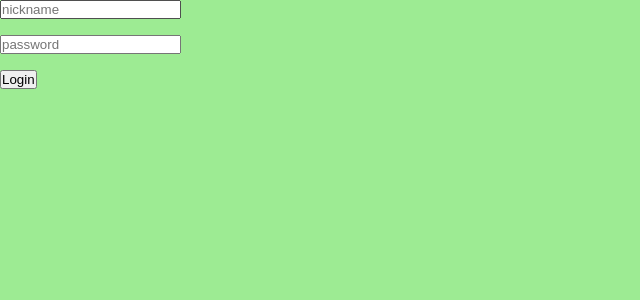
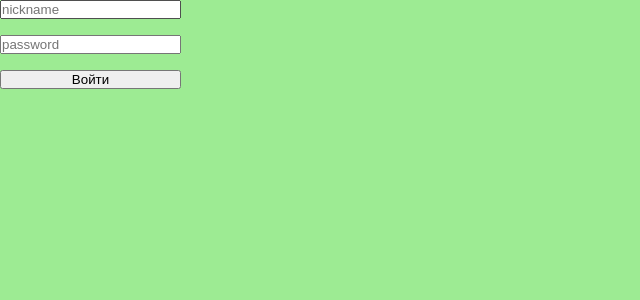
Before and after one commit to loginVeb/ssr, a Next.js app: page / in a window 1280 px wide. Shown: the top 300 px of the page, without its empty margins (0-640 px from the left). Built offline with nearby package versions, Linux system fonts and the light colour scheme.

Commit message:
работает записовает данные и при повторе данных выдаёт ошибку

```diff
--- a/src/app/components/auth/login/login.js
+++ b/src/app/components/auth/login/login.js
@@ -2,11 +2,20 @@ import { redirect } from "next/navigation";
 import styles from "./login.module.css";
 
 async function login(formData) {
-
   "use server";
   const { nickname, password } = Object.fromEntries(formData);
 
-  const response = await fetch("http://localhost:3001/users", {
+  // Проверка существования пользователя через json-server
+  const existingUserResponse = await fetch(`http://localhost:3001/users?nickname=${encodeURIComponent(nickname)}`);
+  const existingUsers = await existingUserResponse.json();
+
+  if (existingUsers.length > 0) {
+    // При ошибке делаем редирект с параметром ошибки
+    redirect("/login?error=nickname_exists");
+  }
+
+  // Сохраняем нового пользователя
+  const createUserResponse = await fetch("http://localhost:3001/users", {
     method: "POST",
     headers: {
       "Content-Type": "application/json",
@@ -14,20 +23,43 @@ async function login(formData) {
     body: JSON.stringify({ nickname, password }),
   });
 
-  const post = await response.json();
-   return post;
-  // redirect(`/posts/${post.id}`);
+  if (!createUserResponse.ok) {
+    throw new Error("Ошибка при создании пользователя");
+  }
+
+  // Успешный вход
+  redirect("/");
 }
 
+export default function Login({ searchParams }) {
+  const error = searchParams?.error;
 
-export default function Login() {
   return (
-    <form action={login} className={styles.form}>
-      <input type="text" placeholder="nickname" required name="nickname" autoComplete="username" />
-      <input type="password" placeholder="password" required name="password" autoComplete="current-password" />
-      <div>
-        <input type="submit" value="Login" />
-      </div>
-    </form>
+    <div className={styles.container}>
+      <form action={login} className={styles.form}>
+        {error === "nickname_exists" && (
+          <div className={styles.errorMessage}>Такой ник уже есть</div>
+        )}
+        <input
+          type="text"
+          placeholder="nickname"
+          required
+          name="nickname"
+          autoComplete="username"
+          className={styles.inputNickname}
+        />
+        <input
+          type="password"
+          placeholder="password"
+          required
+          name="password"
+          autoComplete="current-password"
+          className={styles.inputPassword}
+        />
+        <button type="submit" className={styles.button}>
+          Войти
+        </button>
+      </form>
+    </div>
   );
 }
--- a/src/server/db.json
+++ b/src/server/db.json
@@ -30,6 +30,11 @@
       "id": "b71f",
       "nickname": "333",
       "password": "333"
+    },
+    {
+      "id": "2c99",
+      "nickname": "33352",
+      "password": "333"
     }
   ]
 }
```
